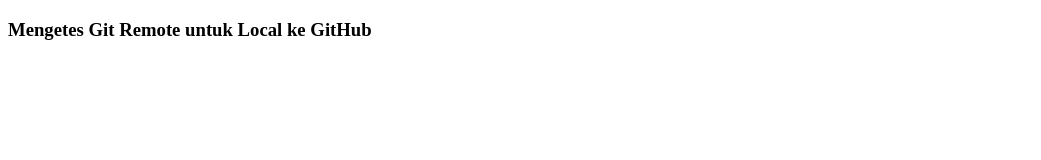
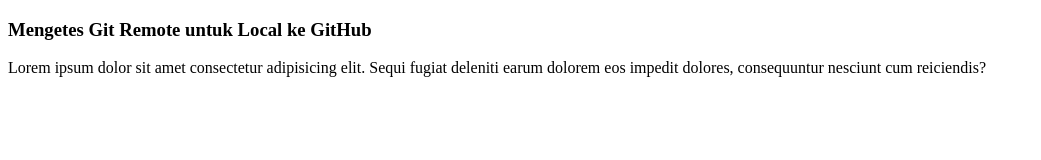
Before and after one commit to Thesslow/remote-test-2, a plain HTML site: page index.html in a window 1280 px wide. Shown: the whole page, without its empty margins (0-1041 px from the left). Drawn offline with Linux system fonts and the light colour scheme.

Commit message:
Menambahkan paragraf baru

```diff
--- a/index.html
+++ b/index.html
@@ -8,5 +8,6 @@
   </head>
   <body>
     <h3>Mengetes Git Remote untuk Local ke GitHub</h3>
+    <p>Lorem ipsum dolor sit amet consectetur adipisicing elit. Sequi fugiat deleniti earum dolorem eos impedit dolores, consequuntur nesciunt cum reiciendis?</p>
   </body>
 </html>
```
